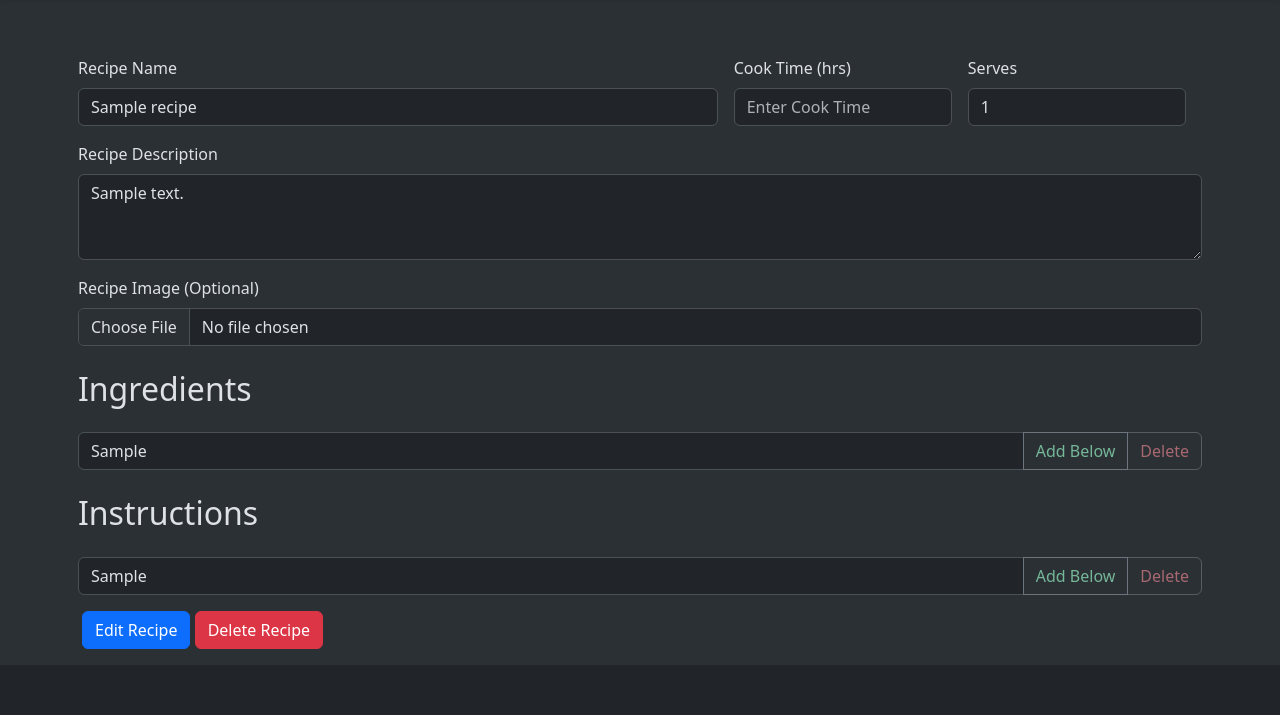
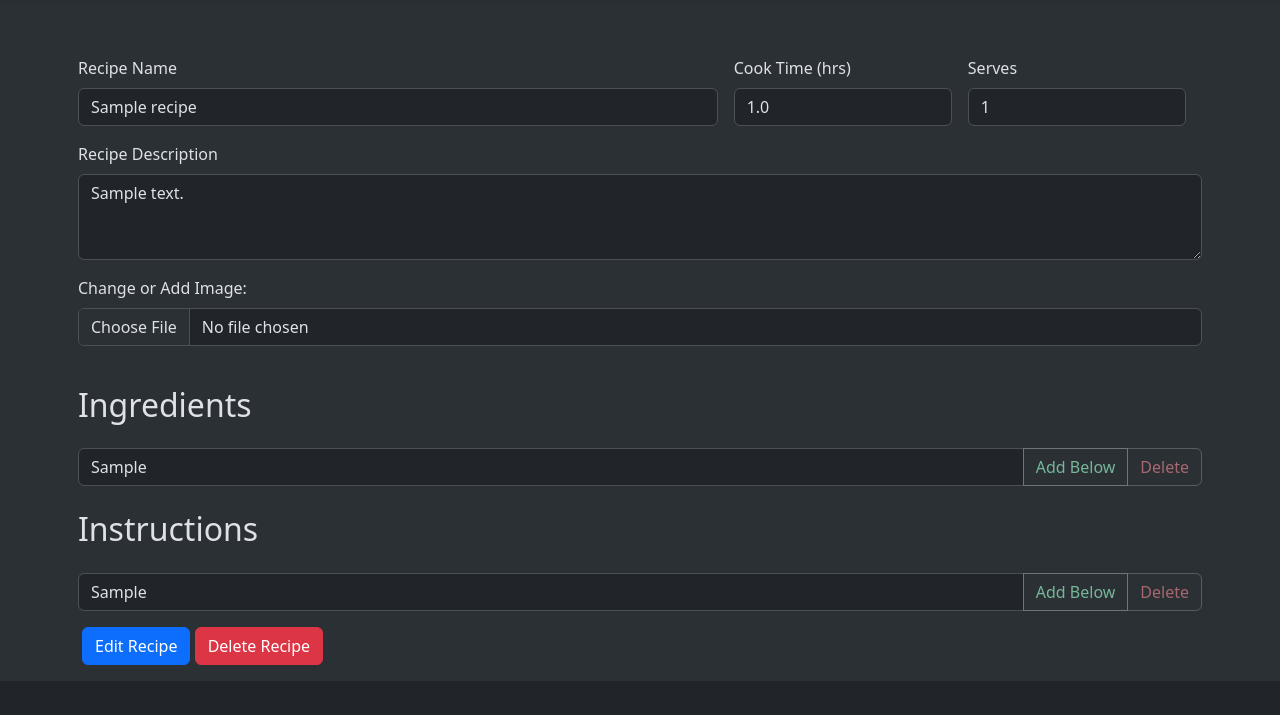
Before and after one commit to Michael-W-Mason/Python_Recipe_App, a Flask app: page /recipes/edit_recipe/1 in a window 1280 px wide. Shown: the part 56-771 px from the top of the page. Run offline with Flask 3, Linux system fonts and the light colour scheme; tables that the repository leaves empty hold one stand-in row (values such as "Sample post"); some libraries are stand-ins or nearby versions.

Commit message:
Made code more readable and fixed image uploading / cdn

```diff
--- a/src/controllers/recipe_controller.py
+++ b/src/controllers/recipe_controller.py
@@ -1,68 +1,40 @@
 from src import app
 from flask import render_template, redirect, request, jsonify, send_from_directory
-from werkzeug.utils import secure_filename
 import os
 from src.models.recipe_model import Recipes, Ingredients, Instructions
 
-# This config is for the file uploads
+
 ALLOWED_EXTENSIONS = {'jpg', 'png', 'jpeg', 'gif'}
+IMAGE_PATH = f'./db/images/'
 
 @app.route('/')
 def home():
     return render_template('home.html')
 
-@app.route('/cdn/<int:id>/<path:filename>')
-def cdn(id, filename):
-    # Todo: Look into better way for path
-    image_path = f'../db/images/{id}/'
-    return send_from_directory(image_path, filename)
-
 @app.route('/submit_recipe', methods=['POST'])
 def submit_recipe():
     # Todo: Add Recipe Validation
-    recipe = Recipes()
-    recipe.name = request.form.get('recipe_name')
-    recipe.cook_time = request.form.get('recipe_time')
-    recipe.serves = request.form.get('recipe_serves')
-    recipe.desc = request.form.get('recipe_desc')
-    recipe.save()
-
+    recipe_id = Recipes.create_recipe(
+        name=request.form.get('name'),
+        desc=request.form.get('desc'),
+        cook_time=request.form.get('cook_time'),
+        serves=request.form.get('serves'),
+    )
     # Todo: Fix Image Validation
-    # Todo: Fix Paths
     file = request.files['recipe_image']
-    if file and allowed_file(file.filename):
-        filename = secure_filename(file.filename)
-        save_path = f'./db/images/{recipe.id}/'
-        if not os.path.exists(save_path):
-            os.makedirs(save_path)
-        file.save(os.path.join(save_path, filename))
-        recipe.image_filename = filename
-        recipe.update(image_filename = filename)
-        recipe.save()
+    if file:
+        save_file(file, recipe_id)
 
     # Todo: Add Ingredient Validation
-    for i, ele in enumerate(request.form.getlist('ingredients[]')):
-        print(ele)
-        ingredient = Ingredients()
-        ingredient.recipe = recipe.id
-        ingredient.position = i
-        ingredient.ingredient = ele
-        ingredient.save()
+    Ingredients.insert_ingredient_by_recipe_id(recipe_id, request.form.getlist('ingredients[]'))
+    # Todo: Add Instruction Validation
+    Instructions.insert_instruction_by_recipe_id(recipe_id, request.form.getlist('instructions[]'))
 
-    # Todo: Add Instruction Validation
-    for i, ele in enumerate(request.form.getlist('instructions[]')):
-        print(ele)
-        instruction = Instructions()
-        instruction.recipe = recipe.id
-        instruction.position = i
-        instruction.instruction = ele
-        instruction.save()
+    return redirect('/recipes')
 
-    return redirect('/')
-
-@app.route('/recipes/<id>')
+@app.route('/recipes/<int:id>')
 def one_recipe(id):
-    recipe = Recipes.get_all_information_for_recipe(id)
+    recipe = Recipes.get_all_information_for_recipe_by_id(id)
     return jsonify(data = recipe)
 
 @app.route('/recipes')
@@ -70,62 +42,71 @@ def recipes():
     recipes = Recipes.get_all_recipes()
     return render_template('recipe_list.html', recipes=recipes)
 
-@app.route('/recipes/edit_recipe/<id>')
+@app.route('/recipes/edit_recipe/<int:id>')
 def edit_recipe(id):
-    recipe = Recipes.get_all_information_for_recipe(id)
+    recipe = Recipes.get_all_information_for_recipe_by_id(id)
     return render_template('recipe_form.html', recipe=recipe)
 
 @app.route('/create_recipe')
 def create_recipe():
     return render_template('recipe_form.html', recipe={})
 
-@app.route('/submit_recipe/<id>', methods=['POST'])
+@app.route('/submit_recipe/<int:id>', methods=['POST'])
 def submit_edited_recipe(id):
     # Kind of janky way to do this. Probably a better way to update rather than delete everything and re-insert rows.
-    query_1 = Ingredients.delete().where(Ingredients.recipe == id)
-    query_1.execute()
-    query_2 = Instructions.delete().where(Instructions.recipe == id)
-    query_2.execute()
+    Ingredients.delete_all_ingredients_by_recipe_id(id)
+    Instructions.delete_all_instructions_by_recipe_id(id)
 
-    data = {}
-    data['id'] = id
-    data['name']  = request.form.get('recipe')
-    data['ingredients'] = request.form.getlist('ingredient[]')
-    data['instructions'] = request.form.getlist('instruction[]')
 
-    query_3 = Recipes.update({Recipes.name:data['name']}).where(Recipes.id == id)
-    query_3.execute()
+    recipe_id = Recipes.update_recipe_by_id(
+        id=id,
+        name=request.form.get('name'),
+        desc=request.form.get('desc'),
+        cook_time=request.form.get('cook_time'),
+        serves=request.form.get('serves'),
+    )
 
-    for i, ele in enumerate(data['ingredients']):
-        ingredient = Ingredients()
-        ingredient.recipe = data['id']
-        ingredient.position = i
-        ingredient.ingredient = ele
-        ingredient.save()
-    for i, ele in enumerate(data['instructions']):
-        instruction = Instructions()
-        instruction.recipe = data['id']
-        instruction.position = i
-        instruction.instruction = ele
-        instruction.save()
+    file = request.files['recipe_image']
+    if file:
+        save_file(file, recipe_id)
 
-    return redirect(f'/recipes/{id}')
+    Ingredients.insert_ingredient_by_recipe_id(id, request.form.getlist('ingredients[]'))
+    Instructions.insert_instruction_by_recipe_id(id, request.form.getlist('instructions[]'))
 
-@app.route('/delete_recipe/<id>')
-def delete_recipe(id):
-    query_1 = Ingredients.delete().where(Ingredients.recipe == id)
-    query_1.execute()
-    query_2 = Instructions.delete().where(Instructions.recipe == id)
-    query_2.execute()
-    query_3 = Recipes.delete().where(Recipes.id == id)
-    query_3.execute()
-    return redirect('/recipes')
+    return redirect(f'/recipes')
 
-@app.route('/delete/<id>')
-def delete_recipe_form(id):
-    recipe = Recipes().select(Recipes.name, Recipes.id).where(Recipes.id == id).first()
-    return render_template('delete_recipe.html', recipe=recipe)
+@app.route('/cdn/<int:id>')
+def cdn(id):
+    # Probably a better way to do this? Probably store file extension or filename in db?
+    # Hard to deal with multiple allowed file extensions, could turn all uploaded images to jpeg???
+    if id == 0:
+        return send_from_directory('../db/images/', 'default.jpg')
+    for path, dirs, images in os.walk(IMAGE_PATH):
+        for image in images:
+            recipe_id = image.split('.')[0]
+            print(recipe_id, id, image)
+            if recipe_id == str(id):
+                print(image)
+                return send_from_directory('../db/images/', image)
+    return send_from_directory('../db/images/', 'default.jpg')
 
 def allowed_file(filename):
     return '.' in filename and \
     filename.rsplit('.', 1)[1].lower() in ALLOWED_EXTENSIONS
+
+def check_if_file_exists_and_delete(recipe_id):
+    # Really need better solution than this... But it works!
+    for path, dirs, images in os.walk(IMAGE_PATH):
+        for image in images:
+            if image.split('.')[0] == recipe_id:
+                os.remove(f'{path}/{image}')
+                continue
+    return
+
+
+def save_file(file, recipe_id):
+    file_extension = file.filename.split('.')[1]
+    file.filename = f'{recipe_id}.{file_extension}'
+    check_if_file_exists_and_delete(recipe_id)
+    file.save(os.path.join(IMAGE_PATH, file.filename))
+    return
--- a/src/static/js/modalRecipeController.js
+++ b/src/static/js/modalRecipeController.js
@@ -8,7 +8,6 @@ function getRecipe(id){
 }
 
 function formatModal(data){
-    console.log(data);
     let modalTitle = document.getElementById('recipeModalLabel');
     let modalDesc = document.getElementById('recipeModalDesc');
     let modalServes = document.getElementById('recipeModalServes');
@@ -23,7 +22,7 @@ function formatModal(data){
     modalServes.innerText = `Serves: ${data["serves"]} People`;
     modalTime.innerText = `Total Cook Time (hrs): ${data["cook_time"]}`;
     modalEditLink.setAttribute("href", `/recipes/edit_recipe/${data["id"]}`);
-    modalImage.setAttribute("src", `/cdn/${data["id"]}/${data['image_filename']}`)
+    modalImage.setAttribute("src", `/cdn/${data["id"]}`)
 
     modalIngredients.replaceChildren();
     modalInstructions.replaceChildren();
--- a/src/templates/recipe_form.html
+++ b/src/templates/recipe_form.html
@@ -8,30 +8,38 @@
             <div class="row">
                 <div class="row g-3 p-2">
                     <div class="col-sm-7">
-                        <label for="recipe_name" class="form-label control-lg">Recipe Name</label>
-                        <input name="recipe_name" class="form-control control-lg" id="recipe_name"
+                        <label for="name" class="form-label control-lg">Recipe Name</label>
+                        <input name="name" class="form-control control-lg" id="name"
                             placeholder="Enter Name" {% if 'id' in recipe %} value="{{recipe.name}}" {% endif %}>
                     </div>
                     <div class="col-sm">
-                        <label for="recipe_time" class="form-label control-lg">Cook Time (hrs)</label>
-                        <input name="recipe_time" type="number" class="form-control control-lg" id="recipe_time"
-                            placeholder="Enter Cook Time" {% if 'id' in recipe %} value="{{recipe.time}}" {% endif %}>
+                        <label for="cook_time" class="form-label control-lg">Cook Time (hrs)</label>
+                        <input name="cook_time" type="number" step="0.25" class="form-control control-lg" id="cook_time"
+                            placeholder="Enter Cook Time" {% if 'id' in recipe %} value="{{recipe.cook_time}}" {% endif %}>
                     </div>
                     <div class="col-sm">
-                        <label for="recipe_serves" class="form-label control-lg">Serves</label>
-                        <input name="recipe_serves" type="number" class="form-control control-lg" id="recipe_serves"
+                        <label for="serves" class="form-label control-lg">Serves</label>
+                        <input name="serves" type="number" class="form-control control-lg" id="serves"
                             placeholder="Enter Amount" {% if 'id' in recipe %} value="{{recipe.serves}}" {% endif %}>
                     </div>
                 </div>
                 <div class="p-2">
-                    <label for="recipe_desc" class="form-label control-lg">Recipe Description</label>
-                    <textarea name="recipe_desc" class="form-control control-lg" id="recipe_desc"
+                    <label for="desc" class="form-label control-lg">Recipe Description</label>
+                    <textarea name="desc" class="form-control control-lg" id="desc"
                         rows="3">{% if 'id' in recipe %}{{recipe.desc}}{% endif %}</textarea>
                 </div>
                 <div class="p-2">
-                    <label for="formFileLg" class="form-label">Recipe Image (Optional)</label>
-                    <input name="recipe_image" class="form-control form-control-md" id="formFileLg" type="file"
-                    {% if 'id' in recipe %} value="{{recipe.image_filename}}" {% endif %}>
+                    {% if 'id' in recipe %}
+                    <label for="image_filename" class="form-label">Change or Add Image:</label>
+                    {% else %}
+                    <label for="image_filename" class="form-label">Recipe Image (Optional)</label>
+                    {% endif %}
+                    <input name="recipe_image" class="form-control form-control-md" id="image_filename" type="file">
+                </div>
+                <div class="p-2 d-flex justify-content-center">
+                    {% if 'image_filename' in recipe %}
+                        <img class="rounded mx-auto" height="250px" width="50%" src="/cdn/{{recipe.id}}">
+                    {% endif %}
                 </div>
             </div>
             <div class="row mt-2">
```
Also changed, not shown: src/models/recipe_model.py (+53 -5 lines), src/templates/recipe_list.html (+4 -4 lines), src/static/images/default.jpg (deleted).
